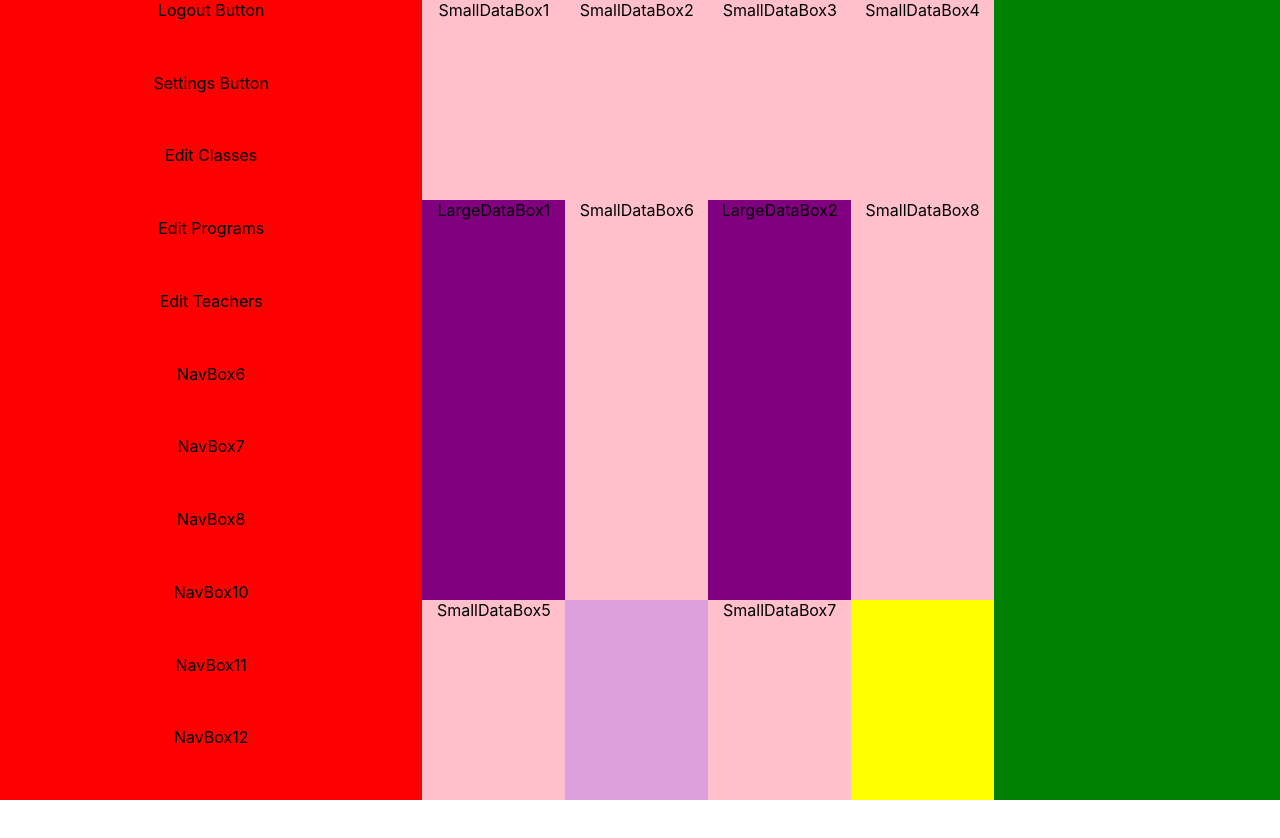
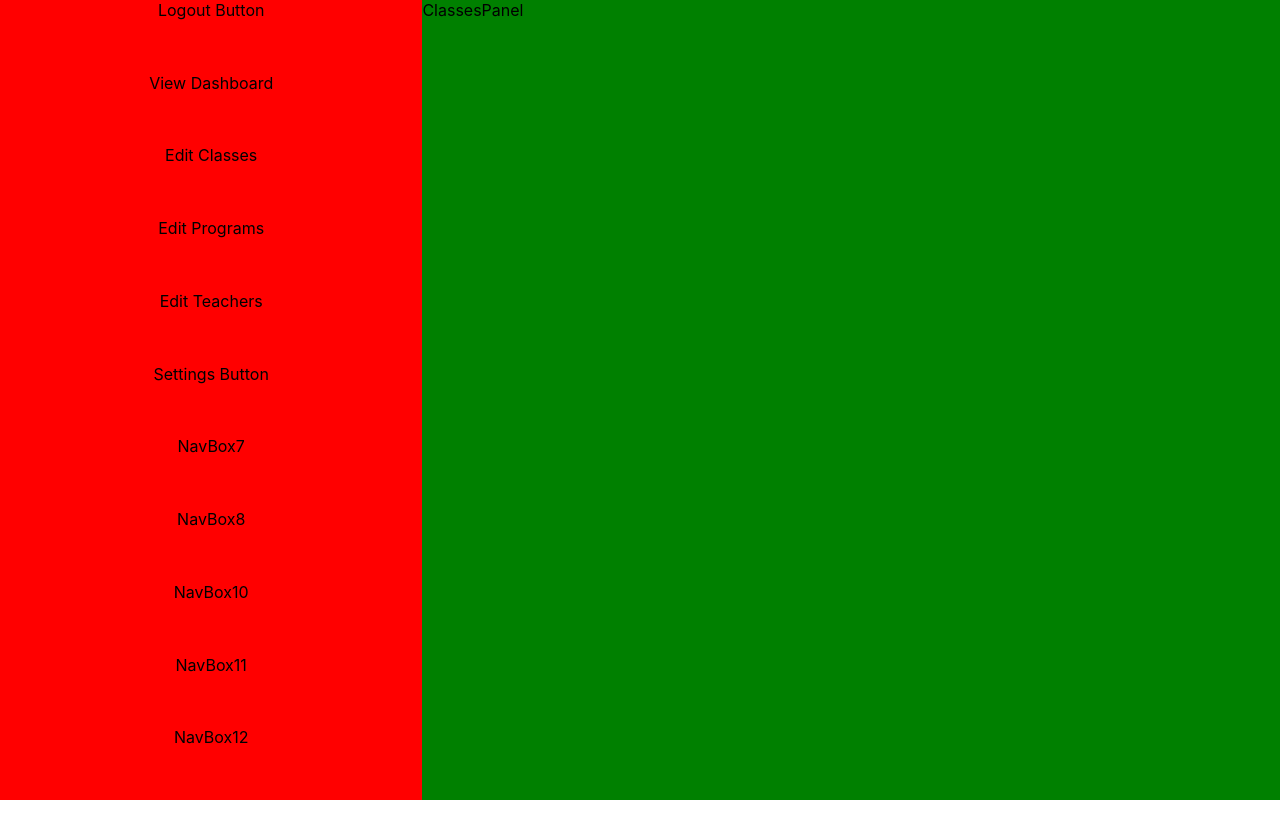
Before and after one commit to nicoleticknor/namaslay-admin, a React (Create React App) app: page / in a window 1280 px wide. Both pictures are taken after a click on the element "Edit Classes". Shown: the top 838 px of the page. After the commit the page ends 800 px from the top, so only its background shows below. Built offline with nearby package versions, Linux system fonts and the light colour scheme; the HTML template or start-up script is replaced by a standard one.

Commit message:
adding panels

```diff
--- a/src/components/panels/ClassesPanel/ClassesPanel.js
+++ b/src/components/panels/ClassesPanel/ClassesPanel.js
@@ -1,10 +1,10 @@
 import React from 'react'
 import './ClassesPanel.scss'
 
-function ClassesPanel() {
+function ClassesPanel(props) {
 
   return (
-    <div>Hello</div>
+    <div className="ClassesPanel">ClassesPanel</div>
   )
 }
 
--- /dev/null
+++ b/src/components/panels/ProgramsPanel/ProgramsPanel.js
@@ -0,0 +1,11 @@
+import React from 'react'
+import './ProgramsPanel.scss'
+
+function ProgramsPanel(props) {
+
+  return (
+    <div className="ProgramsPanel">ProgramsPanel</div>
+  )
+}
+
+export default ProgramsPanel
--- /dev/null
+++ b/src/components/panels/ProgramsPanel/ProgramsPanel.scss
@@ -0,0 +1,3 @@
+.ProgramsPanel {
+
+}
--- /dev/null
+++ b/src/components/panels/TeachersPanel/TeachersPanel.js
@@ -0,0 +1,11 @@
+import React from 'react'
+import './TeachersPanel.scss'
+
+function TeachersPanel(props) {
+
+  return (
+    <div className="TeachersPanel">TeachersPanel</div>
+  )
+}
+
+export default TeachersPanel
--- /dev/null
+++ b/src/components/panels/TeachersPanel/TeachersPanel.scss
@@ -0,0 +1,3 @@
+.TeachersPanel {
+
+}
--- a/src/pages/Landing/Landing.js
+++ b/src/pages/Landing/Landing.js
@@ -2,6 +2,9 @@ import React, { useState } from 'react';
 import './Landing.scss'
 import NavBox from '../../components/boxes/NavBox/NavBox'
 import Dashboard from '../../components/panels/Dashboard/Dashboard'
+import ClassesPanel from '../../components/panels/ClassesPanel/ClassesPanel'
+import ProgramsPanel from '../../components/panels/ProgramsPanel/ProgramsPanel'
+import TeachersPanel from '../../components/panels/TeachersPanel/TeachersPanel'
 
 function Landing() {
 
@@ -19,21 +22,25 @@ function Landing() {
   }
   const handleShowPrograms = () => {
     showProgramsHandler(!showPrograms)
+    showClassesHandler(false)
     showTeachersHandler(false)
     showDashboardHandler(false)
     console.log(showPrograms);
   }
   const handleShowTeachers = () => {
     showTeachersHandler(!showTeachers)
+    showClassesHandler(false)
     showProgramsHandler(false)
     showDashboardHandler(false)
     console.log(showTeachers);
   }
 
   const handleShowDashboard = () => {
-    showTeachersHandler(!showTeachers)
+    showDashboardHandler(true)
+    showTeachersHandler(false)
+    showClassesHandler(false)
     showProgramsHandler(false)
-    console.log(showTeachers);
+    console.log(showDashboard);
   }
 
   return (
@@ -44,7 +51,8 @@ function Landing() {
           text='Logout Button'
         />
         <NavBox
-          text='Settings Button'
+          text='View Dashboard'
+          onClick={handleShowDashboard}
         />
         <NavBox
           text='Edit Classes'
@@ -59,7 +67,7 @@ function Landing() {
           onClick={handleShowTeachers}
         />
         <NavBox
-          text='NavBox6'
+          text='Settings Button'
         />
         <NavBox
           text='NavBox7'
@@ -78,7 +86,10 @@ function Landing() {
         />
       </div>
       <div className="Landing__view-panel">
-        <Dashboard />
+        {showDashboard && <Dashboard />}
+        {showClasses && <ClassesPanel />}
+        {showPrograms && <ProgramsPanel />}
+        {showTeachers && <TeachersPanel />}
       </div>
     </div>
   )
```
